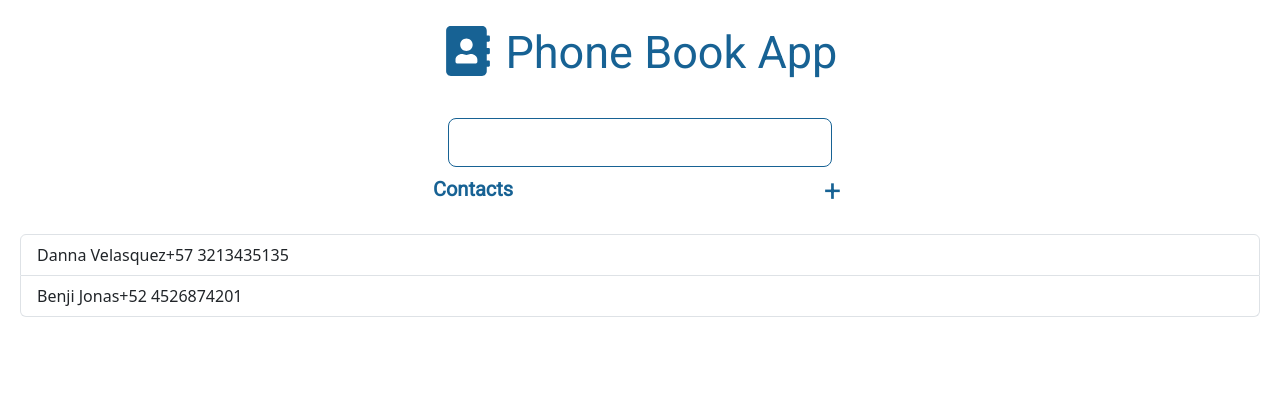
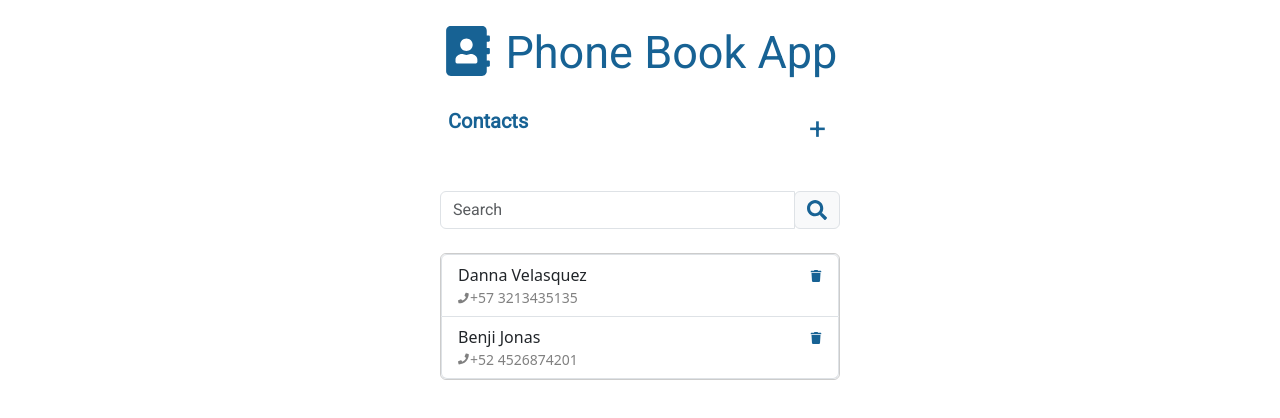
Before and after one commit to DannaVelasquez/phoneBookApp, a React (Vite) app: page / in a window 1280 px wide. Shown: the top 418 px of the page. Built offline with nearby package versions, Linux system fonts and the light colour scheme; data requests are answered from the project's data file.

Commit message:
configuración barra búsqueda

```diff
--- a/index.html
+++ b/index.html
@@ -2,7 +2,7 @@
 <html lang="en">
   <head>
     <meta charset="UTF-8" />
-    <link rel="icon" type="image/svg+xml" href="/vite.svg" />
+    <link rel="icon" type="image/svg+xml" href="/address-book-solid.svg" />
     <link href="https://fonts.googleapis.com/css2?family=Roboto&display=swap" rel="stylesheet">
     <meta name="viewport" content="width=device-width, initial-scale=1.0" />
     <title>Phone Book App</title>
--- a/src/App.jsx
+++ b/src/App.jsx
@@ -1,17 +1,16 @@
 import ContactList from './Components/ContactList/ContactList'
 import Form from './Components/Form/Form'
 import Header from './Components/Header/Header'
-import Searchbar from './Components/Searchbar/searchbar'
 
 function App() {
 
+
   return (
     <>
-      <div className="app">
+      <div>
         <Header/>
-        <Searchbar/>
         <Form/>
-        <ContactList/>
+        <ContactList />
       </div>
     </>
   )
--- a/src/Components/ContactList/ContactList.jsx
+++ b/src/Components/ContactList/ContactList.jsx
@@ -1,8 +1,11 @@
 import { useState, useEffect } from "react";
 import styles from "./ContactList.module.css";
+import { FaPhone, FaTrash } from "react-icons/fa";
+import Searchbar from "../Searchbar/searchbar";
 
 const ContactList = () => {
   const [contacts, setContacts] = useState([]);
+  const [searchContact, setSearchContact] = useState("");
 
   useEffect(() => {
     fetch("http://localhost:3001/Contact")
@@ -15,13 +18,38 @@ const ContactList = () => {
       });
   }, []);
 
+
+  const handleSearch = (event) => {
+    setSearchContact(event.target.value);
+  };
+
+
+
+
   return (
+
     <div className={styles.contactList}>
-      <ul className={`list-group ${styles.list}`}>
-        {contacts.map((contact) => (
-          <li key={contact.id} className={`list-group-item ${styles.listItem}`}>
+        <Searchbar handleSearch={handleSearch} />
+        <br/>
+      <ul className={`list-group  ${styles.list} ${styles.centerList}`}>
+      {contacts.filter((contact) => {
+        const fullName = `${contact.Name} ${contact.Lastname}`.toLowerCase();
+        return fullName.includes(searchContact.toLowerCase()) || contact.Phone.includes(searchContact);
+      }).map((contact) => (
+          <li key={contact.id} className={`list-group-item d-flex justify-content-between ${styles.listItem}`}>
+            <div>
             {contact.Name} {contact.Lastname}
-            {contact.Phone}
+            <br/>
+            <div className={styles.phone}>
+            <FaPhone className={styles.phoneIcon}/> {contact.Phone}
+
+            </div>
+            </div>
+            <div>
+            <FaTrash className={styles.deleteContact}/>
+            </div>
+
+
           </li>
         ))}
       </ul>
--- a/src/Components/ContactList/ContactList.module.css
+++ b/src/Components/ContactList/ContactList.module.css
@@ -1,19 +1,41 @@
-/* TuArchivo.module.css */
+
 .contactList {
-    margin: 20px; /* Espacio alrededor de la lista */
+    width: auto;
   }
 
-  .customList {
+  .list {
     border: 1px solid #ccc; /* Borde alrededor de la lista */
     border-radius: 4px; /* Bordes redondeados */
+  }
+
+  .centerList {
+    margin: auto; /* Margen automático a la izquierda y derecha para centrar horizontalmente */
+    max-width: 400px; /* Ancho máximo de la lista (ajusta según tus preferencias) */
   }
 
   .listItem {
     border-top: 1px solid #ccc; /* Línea separadora horizontal */
     padding: 10px; /* Espacio interno de los elementos de lista */
-    margin: 0; /* Elimina el margen predeterminado de los elementos de lista */
-    background-color: #f9f9f9; /* Color de fondo de los elementos de lista */
+     /* Elimina el margen predeterminado de los elementos de lista */
+    background-color: white; /* Color de fondo de los elementos de lista */
     color: #333; /* Color del texto de los elementos de lista */
     font-size: 16px; /* Tamaño de fuente de los elementos de lista */
-    font-weight: 500; /* Grosor de la fuente de los elementos de lista */
   }
+
+  .phone{
+    display: flex;
+    flex-direction: row;
+    font-size: 14px;
+    color: gray;
+  }
+
+  .phoneIcon{
+    margin-top: 4%;
+    font-size: 12px;
+    padding-right: 1%;
+  }
+
+  .deleteContact{
+    font-size: 12px;
+    color: rgb(23, 98, 148);
+  }
--- a/src/Components/Form/Form.jsx
+++ b/src/Components/Form/Form.jsx
@@ -16,6 +16,8 @@ const Form = () => {
     Phone: "",
   });
 
+  const [addButtonDisabled, setAddButtonDisabled] = useState(true);
+
   const openModal = () => {
     setModalIsOpen(true);
   };
@@ -25,10 +27,14 @@ const Form = () => {
   };
 
   const handleInputChange = (e) => {
+    const { name, value } = e.target;
     setContact({
       ...newContact,
-      [e.target.name]: e.target.value,
+      [name]: value,
     });
+
+    const isDisabled = !newContact.Name ||  !newContact.Phone;
+    setAddButtonDisabled(isDisabled);
   };
 
   const handleSubmit = (e) => {
@@ -117,7 +123,11 @@ const Form = () => {
                 />
               </div>
               <div className={styles.buttonContainer}>
-                <button type="submit" className={styles.button}>
+                <button
+                  type="submit"
+                  className={addButtonDisabled ? `${styles.button} ${styles.disabledButton}` : styles.button}
+                  disabled={addButtonDisabled}
+                >
                   Add
                 </button>
                 <button onClick={closeModal} className={styles.buttonSecond}>
--- a/src/Components/Form/Form.module.css
+++ b/src/Components/Form/Form.module.css
@@ -14,11 +14,14 @@
 .container {
   display: flex;
   flex-direction: row;
-  justify-content: space-evenly;
+  justify-content: space-between;
   background-color: #ffffff;
   color: rgb(23, 98, 148);
   font-family: "Roboto", sans-serif;
-  margin: 0% 10%;
+  padding-top: 2%;
+  margin: 0 auto;
+  max-width: 100%;
+  width: 30%;
 }
 
 .titleModal {
@@ -46,11 +49,6 @@
   font-weight: 500;
   font-family: "Roboto", sans-serif;
   cursor: pointer;
-}
-
-.input-group-text {
-  color: white;
-  background-color: aqua;
 }
 
 .buttonContainer {
@@ -86,6 +84,14 @@
   font-family: "Roboto", sans-serif;
   background-color: gray;
   cursor: pointer;
-  border-color: rgb(23, 98, 148);
+  border-color: gray;
   transition: border-color 0.25s;
 }
+
+.disabledButton {
+    background-color: rgba(128, 128, 128, 0.452);
+    border-color: gray; /* Cambia el color de fondo a gris cuando está deshabilitado */
+    color: white; /* Cambia el color del texto a blanco */
+    cursor: not-allowed; /* Cambia el cursor a "no permitido" */
+    /* Otros estilos deseados para el botón deshabilitado */
+  }
--- a/src/Components/Searchbar/Searchbar.jsx
+++ b/src/Components/Searchbar/Searchbar.jsx
@@ -1,15 +1,36 @@
-import styles from "./Searchbar.module.css"
+import styles from "./Searchbar.module.css";
+import { FaSearch } from "react-icons/fa";
+import PropTypes from 'prop-types';
 
-const Searchbar = () => {
-    return(
-        <div className={styles.bar}>
-            <input
-                className={styles.input}
-                type="text"
-            />
+
+const Searchbar = ({ handleSearch }) => {
+
+    Searchbar.propTypes = {
+        handleSearch: PropTypes.func.isRequired,
+      };
+
+
+
+
+
+  return (
+    <div className={styles.bar}>
+      <div className="input-group">
+
+        <input
+          className={`form-control ${styles.input}`}
+          type="text"
+          placeholder="Search"
+          onChange={handleSearch}
+        />
+        <div className="input-group-prepend">
+          <span className={`input-group-text ${styles.iconContainer}`}>
+            <FaSearch className={styles.searchIcon} />
+          </span>
         </div>
-    )
-
-}
+      </div>
+    </div>
+  );
+};
 
 export default Searchbar;
--- a/src/Components/Searchbar/Searchbar.module.css
+++ b/src/Components/Searchbar/Searchbar.module.css
@@ -1,5 +1,7 @@
-.bar{
-    width: 100%;
+.bar {
+  margin: 0 auto;
+  width: 80%;
+  max-width: 400px;
   height: auto;
   display: flex;
   flex-direction: row;
@@ -7,13 +9,30 @@
   padding-top: 3%;
 }
 
-.input{
-    padding: 1%;
-    width: 30%;
+.searchbarContainer {
+    max-width: 400px; /* Define el ancho máximo que desees */
+    margin: 0 auto;  /* Centra la barra de búsqueda en la pantalla */
+  }
+
+.iconContainer {
+  text-align: center;
+  border-radius: 0%;
+  height: 100%;
+}
+
+.searchIcon {
+  font-size: 20px;
+  color: rgb(23, 98, 148);
+}
+
+.input {
+  width: auto;
   height: auto;
   font-size: 14px;
   font-family: "Roboto", sans-serif;
   border-radius: 8px;
-    border: 1px solid rgb(23, 98, 148);
+  border: 1px solid #ccc;
   cursor: text;
+  outline: none;
+  box-shadow: none;
 }
```
Also changed, not shown: public/address-book-solid.svg (added). Lines whose indentation alone changed are shown as unchanged.
